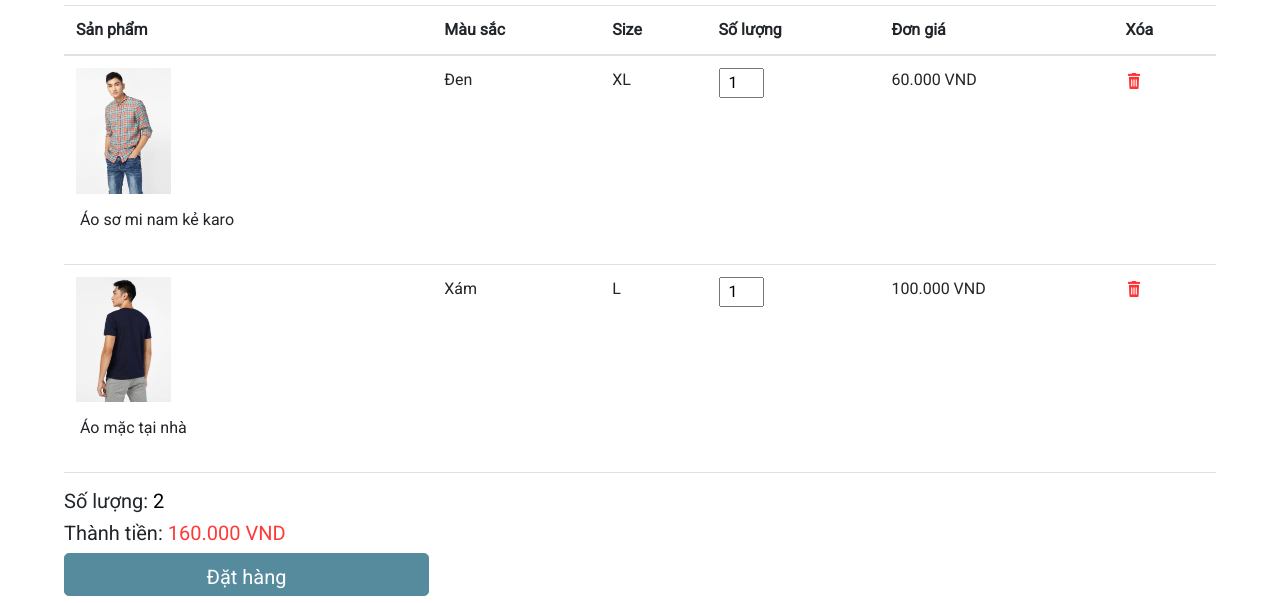
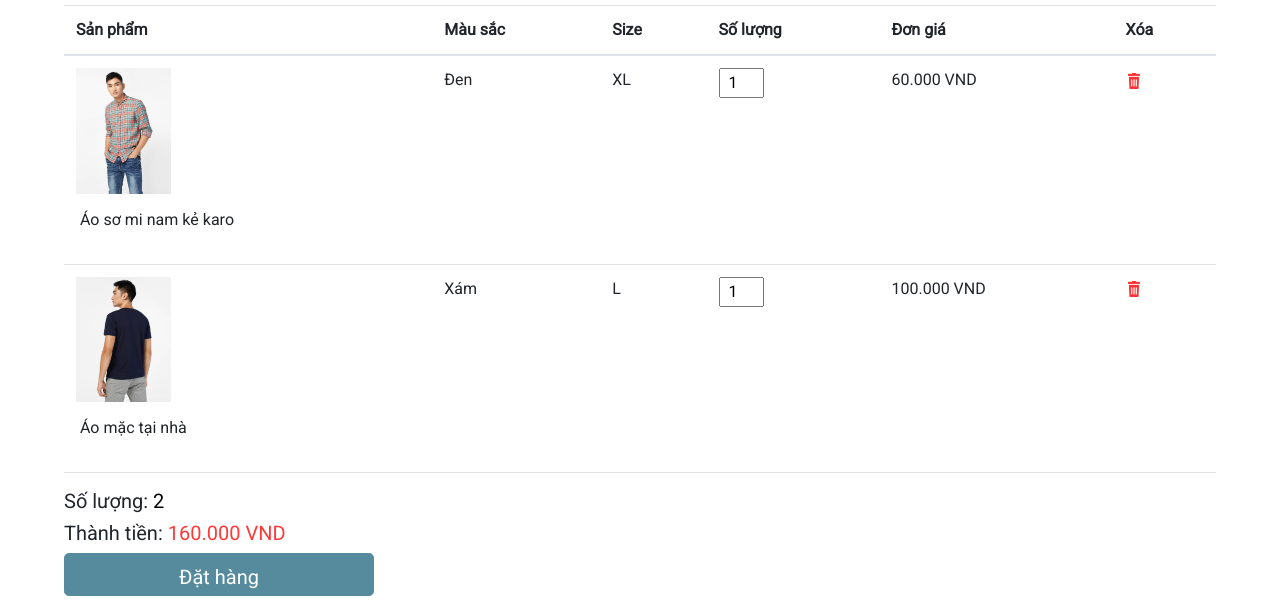
Before and after one commit to hoanganh0607/hoanganh0607.github.io, a plain HTML site: page project-Z.E.D/gio-hang.html in a window 1280 px wide. Shown: the part 326-929 px from the top of the page. Drawn offline with nearby package versions, Linux system fonts and the light colour scheme; a web font is replaced by a local one.

Commit message:
them file

```diff
--- a/project-Z.E.D/css/gio-hang.css
+++ b/project-Z.E.D/css/gio-hang.css
@@ -74,9 +74,8 @@
     margin-left: auto;
     margin-right: auto;
 }
-.btn-outline-info, .btn-primary{
-    width: 365px;
-    height: 43px;
+.btn-lg{
+    width: 310px;
 }
 a{
     color: #000000;
```
Also changed, not shown: project-Z.E.D/Lien-he.html (+0 -13 lines).
